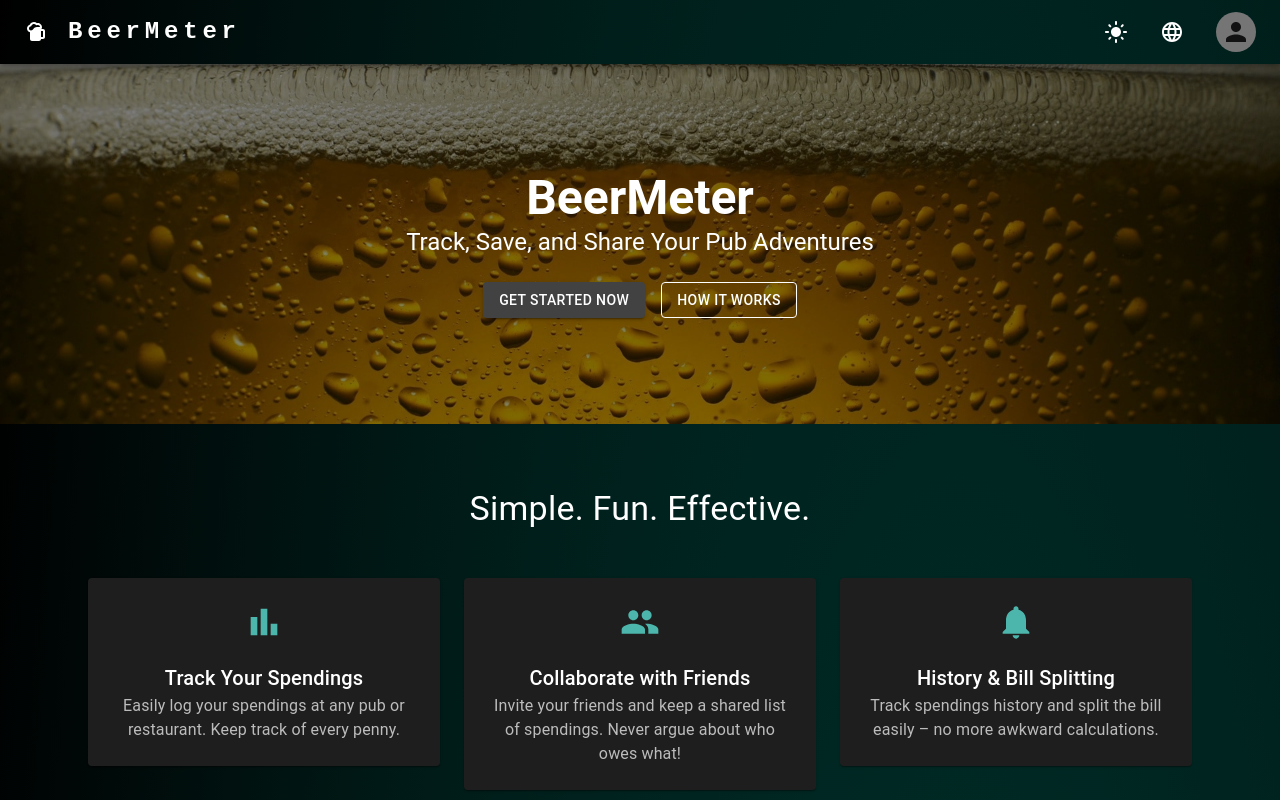
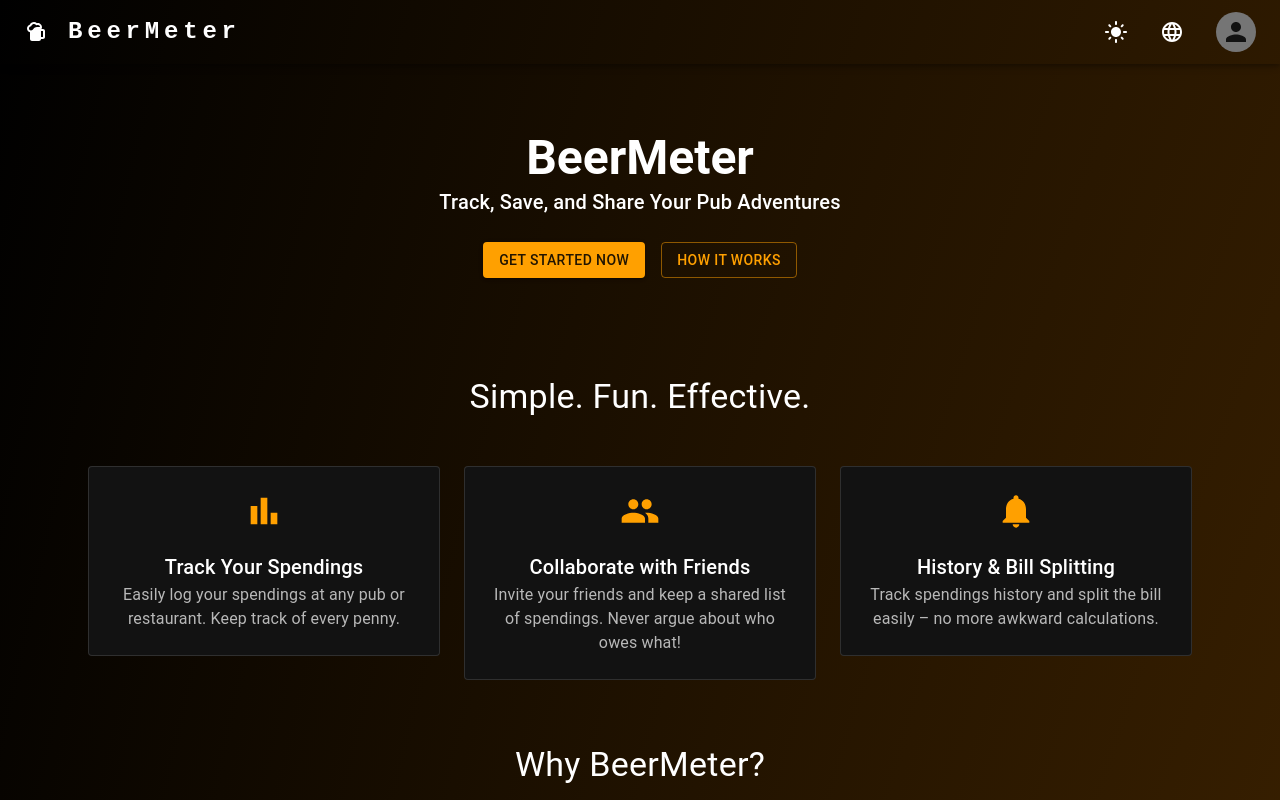
Before and after one commit to romanperk/BeerMeter-FE, a Svelte app: page / in a window 1280 px wide. Shown: the top 800 px of the page. Built offline with nearby package versions, Linux system fonts and the light colour scheme; no server answers.

Commit message:
styling update, auth errors fix

```diff
--- a/src/App.tsx
+++ b/src/App.tsx
@@ -67,9 +67,9 @@ export default function App() {
             color: 'text.primary',
             backgroundImage: (theme) =>
               theme.palette.mode === 'dark'
-                ? 'radial-gradient(#00796b, #000000)'
-                : 'radial-gradient(#b2dfdb, #f8f8f8)',
-            backgroundSize: '150% 1500%',
+                ? 'radial-gradient(#ff8f00, #000000)'
+                : 'radial-gradient(#ffc107, #f8f8f8)',
+            backgroundSize: (theme) => (theme.palette.mode === 'dark' ? '500% 1500%' : '500% 1000%'),
           }}
         >
           <CustomAppBar authState={session} />
--- a/src/containers/Auth/LoginLayout.tsx
+++ b/src/containers/Auth/LoginLayout.tsx
@@ -47,6 +47,7 @@ export function LoginLayout({
           display: 'flex',
           flexDirection: 'column',
           alignItems: 'center',
+          padding: 3,
         }}
       >
         <Typography variant="h4">{t('authWelcomeBack')}</Typography>
--- a/src/containers/Auth/SignUpLayout.tsx
+++ b/src/containers/Auth/SignUpLayout.tsx
@@ -47,6 +47,7 @@ export function SignUpLayout({
           display: 'flex',
           flexDirection: 'column',
           alignItems: 'center',
+          padding: 3,
         }}
       >
         <Typography variant="h4">{t('authSignUp')}</Typography>
--- a/src/helpers/providers/ThemeContext.tsx
+++ b/src/helpers/providers/ThemeContext.tsx
@@ -1,6 +1,6 @@
 import React, { createContext, useContext, useMemo, useState } from 'react';
 import { ThemeProvider, createTheme, PaletteMode } from '@mui/material';
-import { indigo, teal } from '@mui/material/colors';
+import { amber, indigo, orange } from '@mui/material/colors';
 
 interface ThemeContextProps {
   toggleTheme: () => void;
@@ -28,14 +28,10 @@ export const ThemeContextProvider: React.FC<{ children: React.ReactNode }> = ({
         palette: {
           mode,
           primary: {
-            main: mode === 'light' ? teal[500] : teal[300],
+            main: mode === 'light' ? orange[800] : amber[700],
           },
           secondary: {
             main: mode === 'light' ? indigo[600] : indigo[200],
-          },
-          background: {
-            default: mode === 'light' ? '#f5f5f5' : '#121212',
-            paper: mode === 'light' ? '#ffffff' : '#1c1c1c',
           },
         },
       }),
--- a/src/i18n/cs.json
+++ b/src/i18n/cs.json
@@ -13,7 +13,7 @@
   "favPlaces": "Oblíbená místa",
   "drBuddies": "Pivkámoši",
   "genInfo": "Obecné informace",
-  "welcome1": "Vítej v Pivkometru!",
+  "welcome1": "Vítej v PivkoMetru!",
   "welcome2": "Objevuj a sdílej své oblíbené piva a nápoje.",
   "welcome3": "S Pivkometrem si můžeš vytvářet personalizované seznamy piv, sledovat své oblíbené nápoje a sdílet je s přáteli. Ať už jsi příležitostný pivař, nebo znalec, Pivkometr je ideální aplikací pro objevování nových nápojů a jejich společné vychutnání.",
   "welViewbeerListsButton": "ZOBRAZIT MÉ SEZNAMY",
--- a/src/pages/Auth/helpers.ts
+++ b/src/pages/Auth/helpers.ts
@@ -34,7 +34,6 @@ export function useHelpers() {
   };
 
   const handleEmailSignIn = async () => {
-    try {
     const { error } = await supabase.auth.signInWithPassword({
       email,
       password,
@@ -43,14 +42,10 @@ export function useHelpers() {
       showSnackBarError(error.message);
       throw new Error();
     }
-    } catch (error) {
-      showSnackBarError(error as string);
-    }
   };
 
   const handleEmailSignUp = async (data: IEmailLayout) => {
     const { email, password } = data;
-    try {
     const { error } = await supabase.auth.signUp({
       email,
       password,
@@ -59,20 +54,13 @@ export function useHelpers() {
       showSnackBarError(error.message);
       throw new Error();
     }
-    } catch (error) {
-      showSnackBarError(error as string);
-    }
   };
 
   const handleGoogleSignIn = async () => {
-    try {
     const { error } = await supabase.auth.signInWithOAuth({ provider: 'google' });
     if (error) {
       showSnackBarError(error.message);
       throw new Error();
-      }
-    } catch (error) {
-      showSnackBarError(error as string);
     }
   };
 
--- a/src/pages/LandingPage/HeroSection.tsx
+++ b/src/pages/LandingPage/HeroSection.tsx
@@ -10,40 +10,27 @@ export function HeroSection({ downMd, navigate }: HeroSectionProps) {
   return (
     <Box
       sx={{
-        backgroundImage: 'url(landing_page.jpg)',
         backgroundSize: 'cover',
         backgroundPosition: 'center',
-        height: { xs: '30vh', sm: '45vh' },
+        height: { xs: '30vh', sm: '35vh' },
         display: 'flex',
         alignItems: 'center',
         justifyContent: 'center',
-        color: '#fff',
         textAlign: 'center',
         position: 'relative',
-        '&::after': {
-          content: '""',
-          position: 'absolute',
-          top: 0,
-          left: 0,
-          right: 0,
-          bottom: 0,
-          backgroundColor: 'rgba(0, 0, 0, 0.5)',
-          zIndex: 1,
-        },
       }}
     >
       <Box sx={{ position: 'relative', zIndex: 2, m: 3 }}>
-        <Typography variant={downMd ? 'h5' : 'h3'} sx={{ fontWeight: 'bold' }}>
+        <Typography variant={'h3'} sx={{ fontWeight: 'bold' }}>
           BeerMeter
         </Typography>
-        <Typography variant={downMd ? 'h6' : 'h5'} sx={{ mb: 3 }}>
+        <Typography variant={'h6'} sx={{ mb: 3 }}>
           Track, Save, and Share Your Pub Adventures
         </Typography>
         <Button
           size={downMd ? 'small' : undefined}
           variant="contained"
-          color="inherit"
-          sx={{ mr: 2, color: 'text.primary' }}
+          sx={{ mr: 2 }}
           onClick={() => navigate('/signup')}
         >
           Get Started Now
@@ -51,7 +38,6 @@ export function HeroSection({ downMd, navigate }: HeroSectionProps) {
         <Button
           size={downMd ? 'small' : undefined}
           variant="outlined"
-          color="inherit"
           onClick={() => window.scrollTo({ top: 1000, behavior: 'smooth' })}
         >
           How It Works
--- a/src/pages/LandingPage/HowItWorks.tsx
+++ b/src/pages/LandingPage/HowItWorks.tsx
@@ -24,7 +24,7 @@ const features = [
 
 export function HowItWorks({ downMd }: { downMd: boolean }) {
   return (
-    <Container sx={{ py: 8 }}>
+    <Container sx={{ py: 4 }}>
       <Typography variant="h4" textAlign="center" sx={{ mb: 6 }}>
         Simple. Fun. Effective.
       </Typography>
@@ -37,7 +37,7 @@ export function HowItWorks({ downMd }: { downMd: boolean }) {
       >
         {features.map(({ id, icon, title, description }) => (
           <Grid2 key={id} size={{ xs: 11, sm: 6, md: 4 }}>
-            <Card sx={{ textAlign: 'center', p: 3, bgcolor: 'background.default' }}>
+            <Card variant="outlined" sx={{ textAlign: 'center', p: 3, bgcolor: 'background.default' }}>
               {icon}
               <Typography variant={downMd ? undefined : 'h6'}>{title}</Typography>
               <Typography variant={downMd ? 'body2' : 'body1'} color="textSecondary">
--- a/src/pages/LandingPage/LandingEnding.tsx
+++ b/src/pages/LandingPage/LandingEnding.tsx
@@ -4,7 +4,7 @@ import { NavigateFunction } from 'react-router-dom';
 export function LandingEnding({ navigate }: { navigate: NavigateFunction }) {
   return (
     <>
-      <Box sx={{ textAlign: 'center', p: 4, backgroundColor: 'background.default' }}>
+      <Box sx={{ textAlign: 'center', p: 4 }}>
         <Typography variant="h5" gutterBottom>
           Ready to Get Started?
         </Typography>
@@ -16,7 +16,7 @@ export function LandingEnding({ navigate }: { navigate: NavigateFunction }) {
         </Button>
       </Box>
 
-      <Box sx={{ textAlign: 'center', p: 3, backgroundColor: 'background.default', color: 'text.primary' }}>
+      <Box sx={{ textAlign: 'center', p: 3, color: 'text.primary' }}>
         <Typography variant="body2">© {new Date().getFullYear()} BeerMeter. All rights reserved.</Typography>
         <Typography variant="caption">
           Drink responsibly and always track your spending with BeerMeter!
--- a/src/pages/LandingPage/UserRefs.tsx
+++ b/src/pages/LandingPage/UserRefs.tsx
@@ -36,7 +36,7 @@ export function UserRefs() {
       >
         {testimonials.map((testimonial, index) => (
           <Grid2 size={{ xs: 11, sm: 6, md: 4 }} key={index}>
-            <Card sx={{ textAlign: 'center', p: 4, bgcolor: 'background.default' }}>
+            <Card variant="outlined" sx={{ textAlign: 'center', p: 4, bgcolor: 'background.default' }}>
               <Avatar
                 src={testimonial.avatar}
                 alt={testimonial.name}
```
Lines whose indentation alone changed are shown as unchanged.
